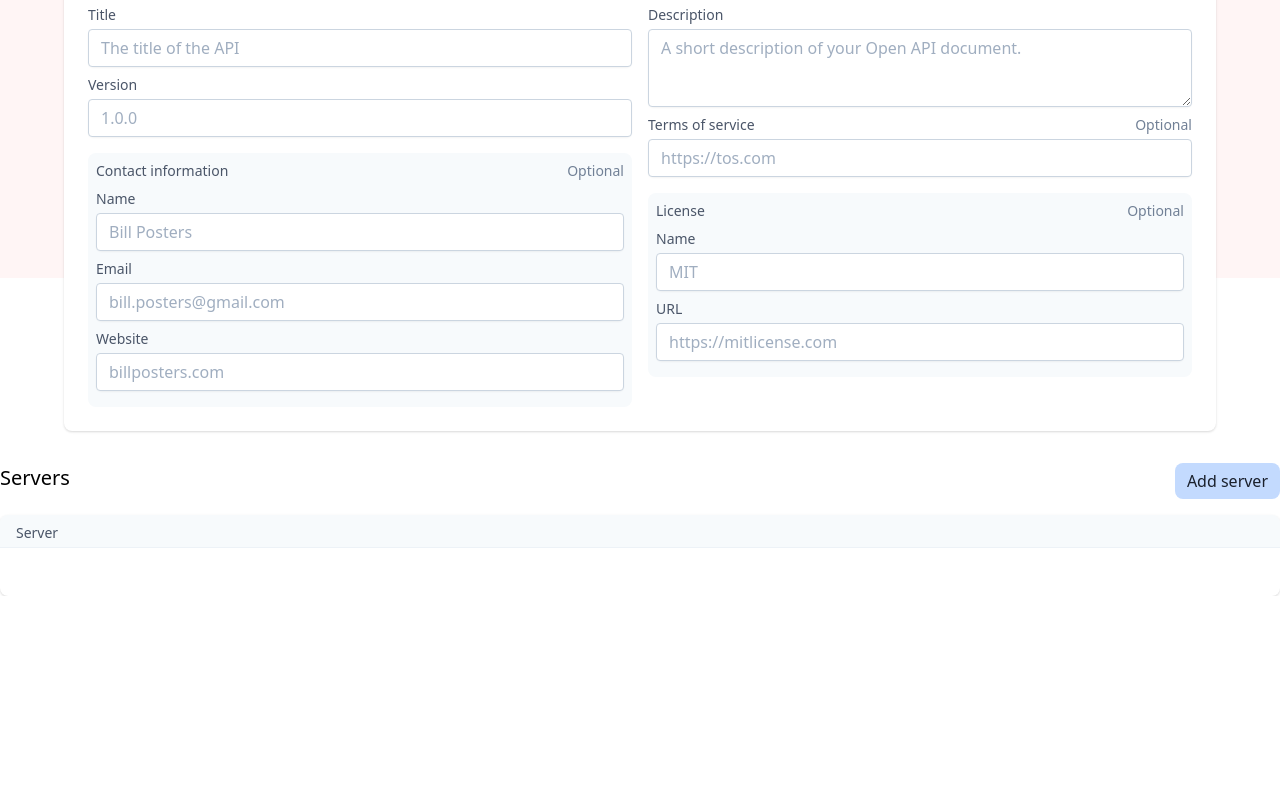
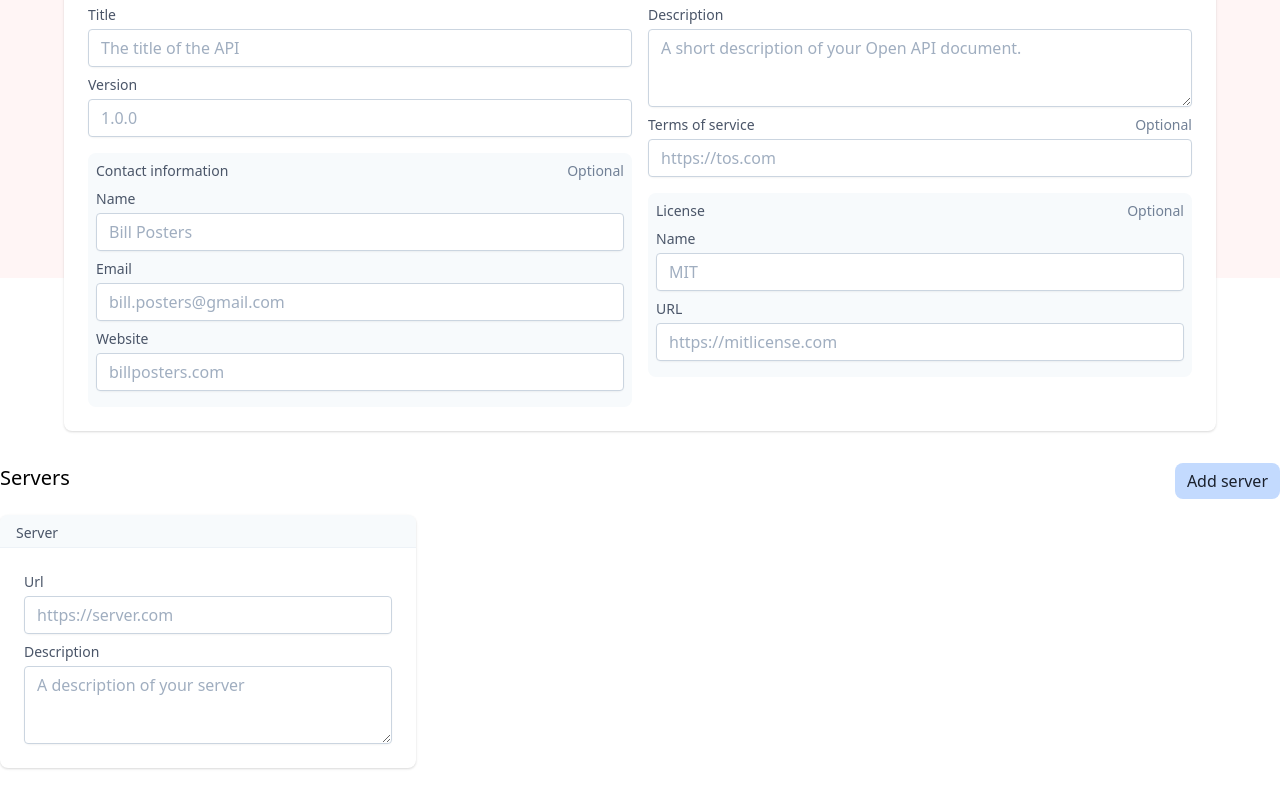
Before and after one commit to t-eckert/open-api-editor, a Vue app in the folder open-api-editor-ui/: page / in a window 1280 px wide. Shown: the part 490-1290 px from the top of the page. Before the commit the page ends 1086 px from the top, so only its background shows below. Built offline with nearby package versions, Linux system fonts and the light colour scheme.

Commit message:
Add reactive servers

```diff
--- a/open-api-editor-ui/src/App.vue
+++ b/open-api-editor-ui/src/App.vue
@@ -5,8 +5,12 @@
     <div class="container mx-auto">
       <splash class="mb-4" />
       <information class="mx-16 mb-8" />
-      <servers>
-        <server />
+      <servers class="mb-8">
+        <server
+          v-for="(server, index) in servers"
+          :key="index"
+          :index="index"
+        />
       </servers>
     </div>
   </div>
@@ -19,7 +23,7 @@ import Splash from "@/components/Splash.vue";
 import Information from "@/components/form/Information.vue";
 import Servers from "@/components/slots/Servers.vue";
 import Server from "@/components/form/Server.vue";
-import { ui } from "@/state";
+import { ui, servers } from "@/state";
 
 export default defineComponent({
   name: "App",
@@ -33,7 +37,7 @@ export default defineComponent({
   },
 
   data() {
-    return { ui };
+    return { ui, servers };
   }
 });
 </script>
--- a/open-api-editor-ui/src/components/form/Server.vue
+++ b/open-api-editor-ui/src/components/form/Server.vue
@@ -3,9 +3,21 @@
     <div
       class="block px-4 pt-2 pb-1 text-sm font-medium leading-5 text-gray-700 bg-gray-100 border-b border-gray-200"
     >
-      <h2>Server</h2>
+      <h2>{{ server.url || "Server" }}</h2>
     </div>
-    <div class="p-4 sm:p-6 grid grid-cols-2 gap-4"></div>
+    <div class="p-4 sm:p-6">
+      <text-input
+        v-model:value="server.url"
+        label="Url"
+        placeholder="https://server.com"
+        class="mb-2"
+      />
+      <text-area
+        v-model:value="server.description"
+        label="Description"
+        placeholder="A description of your server"
+      />
+    </div>
   </div>
 </template>
 
@@ -13,18 +25,27 @@
 import { defineComponent } from "vue";
 import TextInput from "@/components/inputs/TextInput.vue";
 import TextArea from "@/components/inputs/TextArea.vue";
-import {} from "@/state";
+import { servers } from "@/state";
 
 export default defineComponent({
   name: "Information",
 
   components: {
-    // TextInput,
-    // TextArea
+    TextInput,
+    TextArea
+  },
+
+  props: {
+    index: {
+      type: Number,
+      required: true
+    }
   },
 
   data() {
-    return {};
+    return {
+      server: servers[this.index]
+    };
   }
 });
 </script>
--- a/open-api-editor-ui/src/components/slots/Servers.vue
+++ b/open-api-editor-ui/src/components/slots/Servers.vue
@@ -3,19 +3,29 @@
     <div class="mb-4 flex w-full justify-between">
       <h2 class="text-xl">Servers</h2>
       <button
+        @click="addServer"
         class="px-3 py-2 rounded-lg block font-medium leading-5 text-gray-900 bg-indigo-200 hover:bg-indigo-300"
       >
         Add server
       </button>
     </div>
-    <slot />
+    <div class="grid gap-4 grid-cols-3">
+      <slot />
+    </div>
   </section>
 </template>
 
 <script lang="ts">
 import { defineComponent } from "vue";
+import { addServer } from "@/functions";
 
 export default defineComponent({
-  name: "Servers"
+  name: "Servers",
+
+  methods: {
+    addServer() {
+      addServer();
+    }
+  }
 });
 </script>
--- /dev/null
+++ b/open-api-editor-ui/src/functions/AddServer.ts
@@ -0,0 +1,11 @@
+import { servers } from "@/state"
+
+const addServer = () => {
+  servers.push({
+    url: "",
+    description: "",
+    variables: []
+  });
+}
+
+export default addServer;
--- /dev/null
+++ b/open-api-editor-ui/src/functions/index.ts
@@ -0,0 +1,3 @@
+import addServer from "@/functions/AddServer"
+
+export { addServer };
--- a/open-api-editor-ui/src/state.ts
+++ b/open-api-editor-ui/src/state.ts
@@ -2,7 +2,7 @@ import { reactive, ref } from "vue";
 
 export const ui = reactive({
   feedbackModal: "hidden"
-})
+});
 
 export const title = ref("");
 export const version = ref("");
@@ -17,3 +17,11 @@ export const license = reactive({
   name: "",
   url: "",
 });
+
+export const servers = reactive([
+  {
+    url: "",
+    description: "",
+    variables: []
+  }
+]);
```
